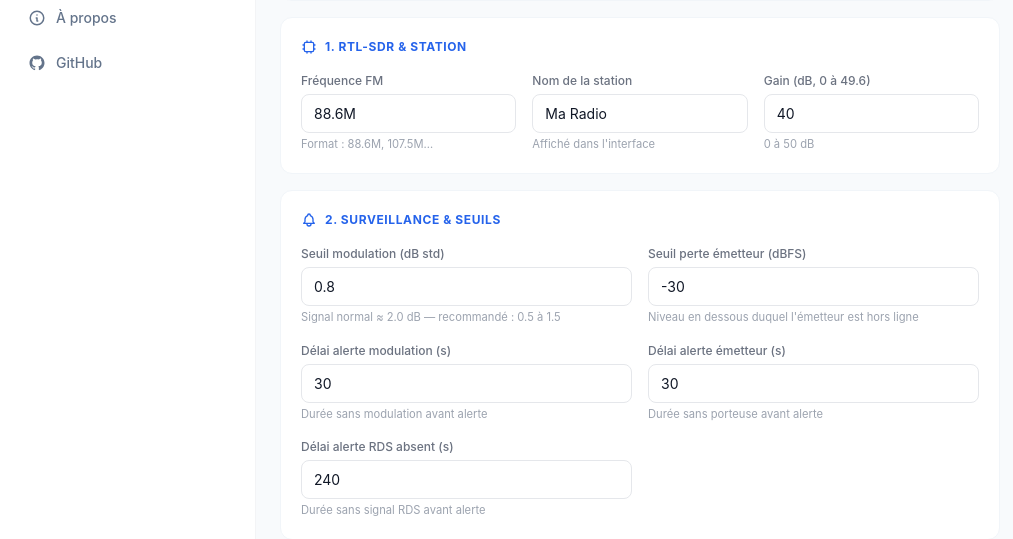
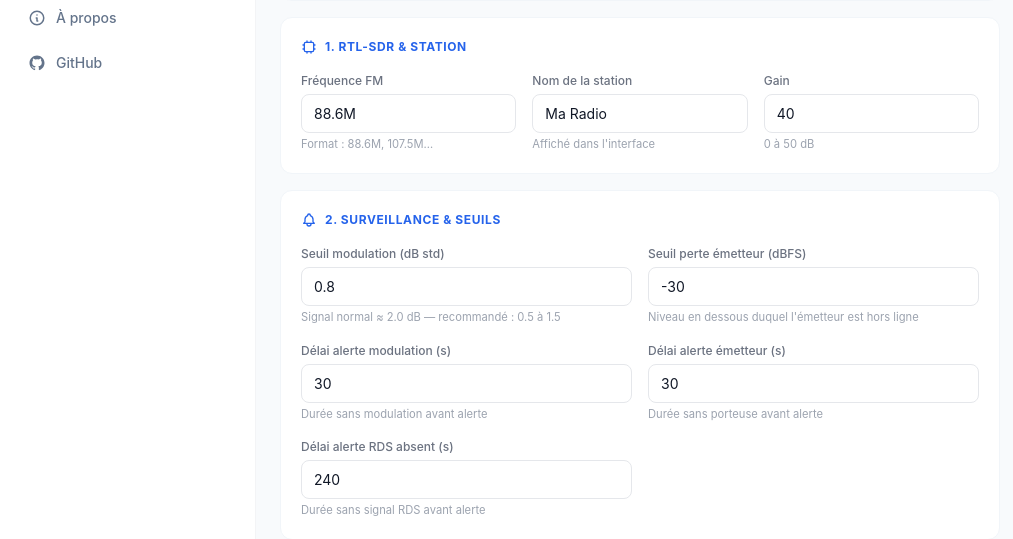
Before and after one commit to LyonelB/fm-monitor, a Flask app: template templates/config.html in a window 1280 px wide. Shown: the part 227-766 px from the top of the page, without its empty margins (0-1013 px from the left). Run offline with Flask 3, Linux system fonts and the light colour scheme; the template is opened without the code that fills it, so the values that code supplies are empty; some libraries are stand-ins or nearby versions.

Commit message:
fix: label gain simplifié

```diff
--- a/templates/config.html
+++ b/templates/config.html
@@ -128,7 +128,7 @@
           <div class="field-hint">Affiché dans l'interface</div>
         </div>
         <div>
-          <div class="field-label">Gain (dB, 0 à 49.6)</div>
+          <div class="field-label">Gain</div>
           <input type="text" id="gain" class="field-input" placeholder="40" maxlength="5" title="-1 ou auto pour gain automatique">
           <div class="field-hint">0 à 50 dB</div>
         </div>
```
